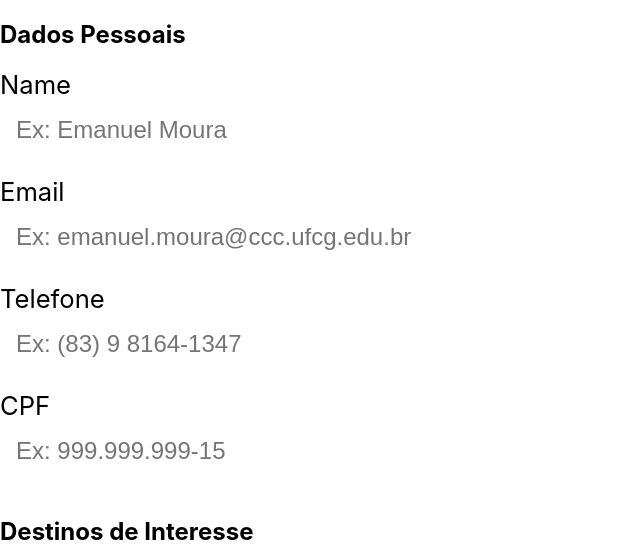
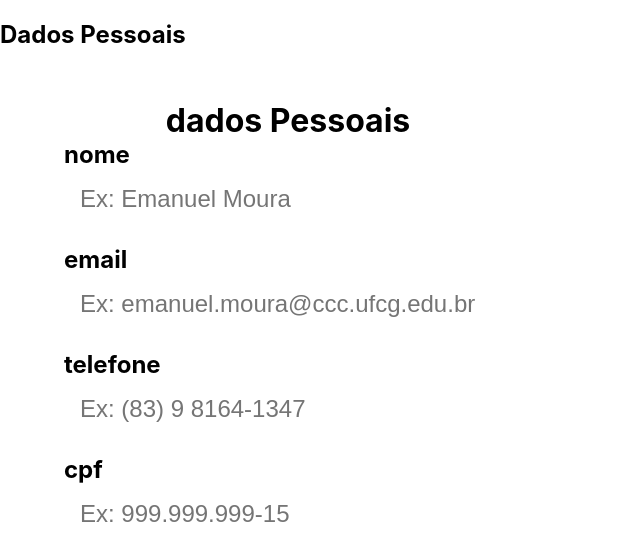
Before and after one commit to emanamoura/destinos, a React (Create React App) app: page / in a window 1280 px wide. Shown: the top 547 px of the page, without its empty margins (0-640 px from the left). Built offline with nearby package versions, Linux system fonts and the light colour scheme; no server answers.

Commit message:
feat: Input cpf field is now optional

```diff
--- a/src/components/UserForm/index.tsx
+++ b/src/components/UserForm/index.tsx
@@ -1,19 +1,43 @@
-import { useContext } from "react";
 import { useDataContext } from "../../context/DataContext";
-import './style.css';
+import "./style.css";
 
-export const UserForm = () => {
-  const {setName, setEmail, setTelefone, setCpf } = useDataContext();
+interface UserFormProps {
+  showInputCpf?: boolean;
+}
+
+export const UserForm = ({ showInputCpf = true }: UserFormProps) => {
+  const { setName, setEmail, setTelefone, setCpf } = useDataContext();
   return (
     <form className="form">
-      <label htmlFor="name">Name</label>
-      <input placeholder="Ex: Emanuel Moura" name="name" onChange={e => setName(e.target.value)}/>
-      <label htmlFor="email">Email</label>
-      <input placeholder="Ex: emanuel.moura@ccc.ufcg.edu.br" name="email" onChange={e => setEmail(e.target.value)} />
-      <label htmlFor="telefone">Telefone</label>
-      <input placeholder="Ex: (83) 9 8164-1347" name="telefone" onChange={e => setTelefone(e.target.value)} />
-      <label htmlFor="cpf">CPF</label>
-      <input placeholder="Ex: 999.999.999-15" name="cpf" onChange={e => setCpf(e.target.value)} />
+      <h2>dados Pessoais</h2>
+      <label htmlFor="name">nome</label>
+      <input
+        placeholder="Ex: Emanuel Moura"
+        name="name"
+        onChange={(e) => setName(e.target.value)}
+      />
+      <label htmlFor="email">email</label>
+      <input
+        placeholder="Ex: emanuel.moura@ccc.ufcg.edu.br"
+        name="email"
+        onChange={(e) => setEmail(e.target.value)}
+      />
+      <label htmlFor="telefone">telefone</label>
+      <input
+        placeholder="Ex: (83) 9 8164-1347"
+        name="telefone"
+        onChange={(e) => setTelefone(e.target.value)}
+      />
+      {showInputCpf && (
+        <>
+          <label htmlFor="cpf">cpf</label>
+          <input
+            placeholder="Ex: 999.999.999-15"
+            name="cpf"
+            onChange={(e) => setCpf(e.target.value)}
+          />
+        </>
+      )}
     </form>
   );
 };
--- a/src/components/UserForm/style.css
+++ b/src/components/UserForm/style.css
@@ -1,11 +1,23 @@
 .form {
-    width: 100%;
+    width: 35%;
+    padding: 2rem 4rem;
     display: flex;
     flex-direction: column;
+    background-color: var(--gray);
+    color: var(--main-blue);
+    border-left: 4px solid var(--main-blue);
+    border-radius: 5px;
+}
+
+.form h2 {
+    text-align: center;
+    font-size: 2rem;
+    margin: 0;
 }
 
 .form label  {
-    font-size: 1.6rem;
+    font-size: 1.5rem;
+    font-weight: bold;
 }
 
 .form input {
```
